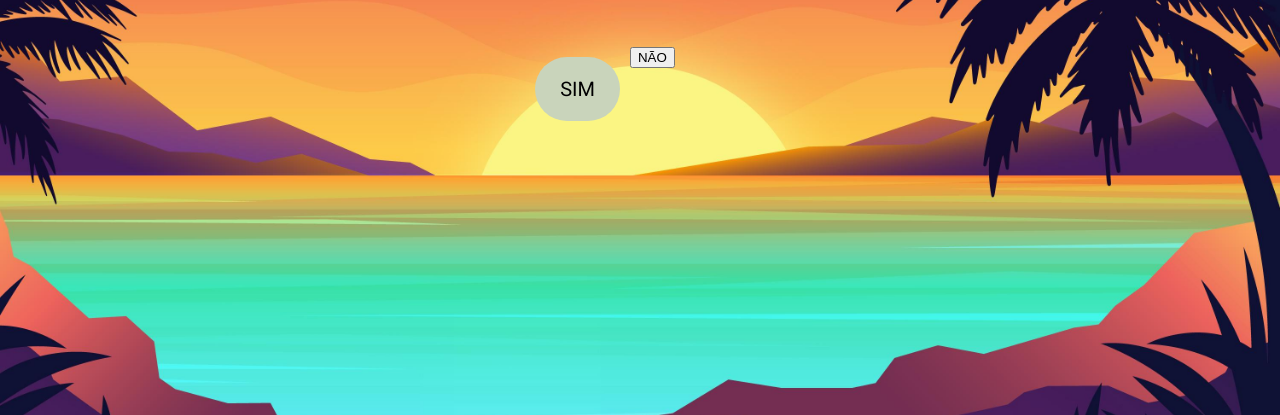
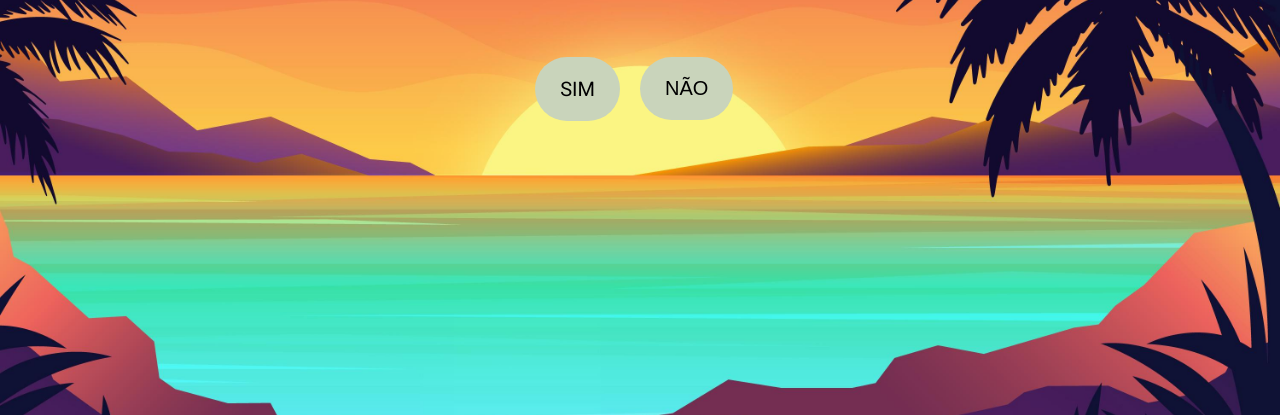
Before and after one commit to mcalves-stack/tester_programer, a plain HTML site: page index.html in a window 1280 px wide. Shown: the part 385-800 px from the top of the page. Drawn offline with Linux system fonts and the light colour scheme.

Commit message:
Update style.css

```diff
--- a/style.css
+++ b/style.css
@@ -26,6 +26,14 @@ h1 {
 
 .buttonms {
   transition-duration: 0.4s;
+  transition-duration: 0.4s;
+  border-radius: 2rem;
+  border: none;
+  background-color: #c9d4bb;
+  margin: 10px;
+  padding: 20px 25px;
+  font-size: 20px;
+  text-decoration: none;
 }
 
 .buttonms:hover {
```
